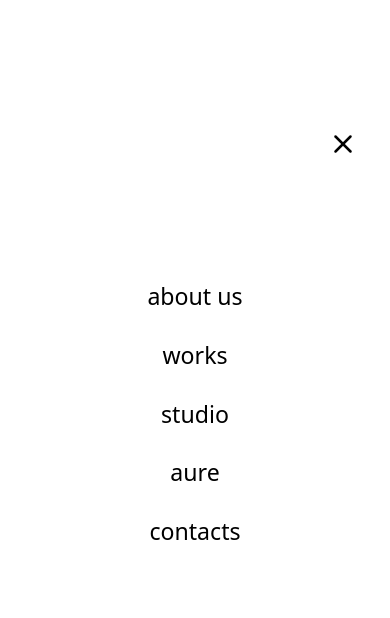
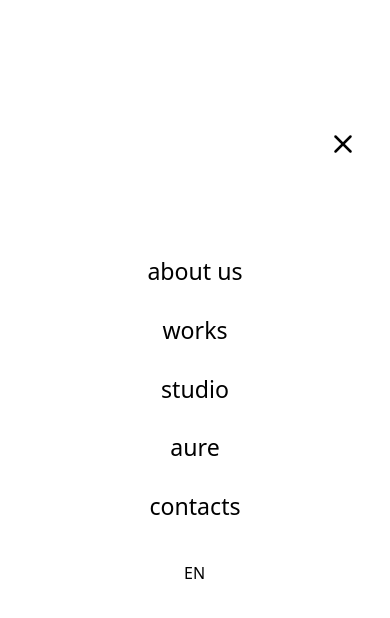
Before and after one commit to Uros0396/Theatre-WebSite, a React (Vite) app: page / in a window 390 px wide. Both pictures are taken after a click on the button 343 px from the left and 140 px from the top of the page. Shown: the top 618 px of the page. Built offline with nearby package versions, Linux system fonts and the light colour scheme.

Commit message:
select added in mobile menu overlay

```diff
--- a/src/Components/Navbar/Navbar.tsx
+++ b/src/Components/Navbar/Navbar.tsx
@@ -115,6 +115,22 @@ const Navbar: React.FC = () => {
               {t("links.link5")}
             </Link>
           </ul>
+          <select
+            className="d-lg-none mt-3"
+            style={{
+              appearance: "none",
+              background: "none",
+              border: "none",
+              padding: "5px",
+              fontSize: "16px",
+              cursor: "pointer",
+            }}
+            defaultValue={i18n.language}
+            onChange={(e) => i18n.changeLanguage(e.target.value)}
+          >
+            <option value="en">EN</option>
+            <option value="it">IT</option>
+          </select>
         </div>
       )}
     </>
```
